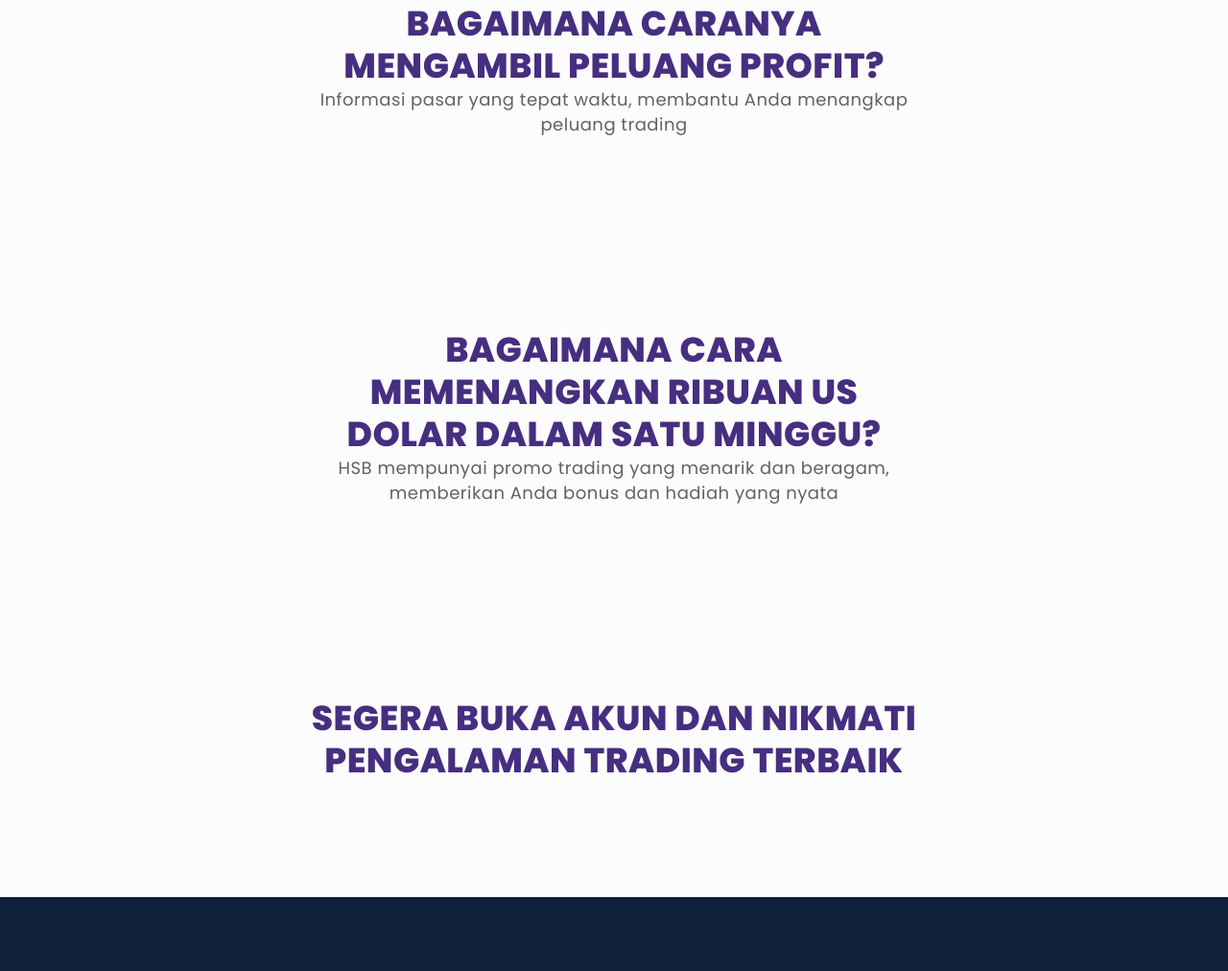
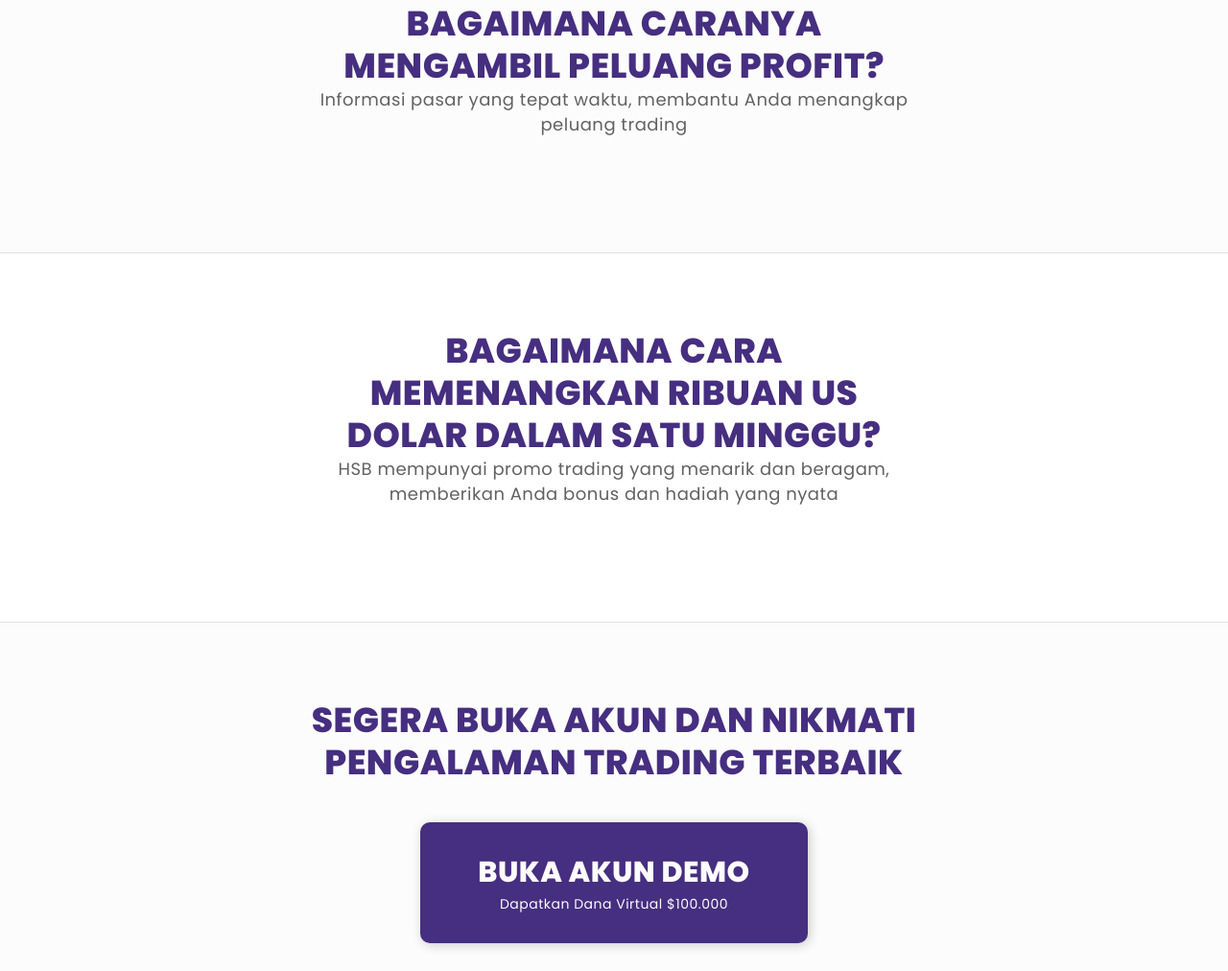
Before and after one commit to ovarz/hsb, a PHP site: page / in a window 1280 px wide. Shown: the part 2273-3285 px from the top of the page at 96% size. Run offline with PHP 8.4, Linux system fonts and the light colour scheme.

Commit message:
section open

```diff
--- a/css/core.css
+++ b/css/core.css
@@ -56,7 +56,11 @@ footer > span > *{padding:var(--section-space) 0;}
   footer > span{padding:var(--section-space);}
 }
 
+
+
 .cover-image:after{content:''; display:block; position:absolute; top:0; left:0; width:100%; height:100%; background:url("../img/fixdot.png");}
+
+
 
 .cost{background-color:#212121; position:relative;}
 .cost .cover-image{opacity:0.75;}
@@ -81,3 +85,25 @@ footer > span > *{padding:var(--section-space) 0;}
 @media screen and (min-width:1280px){
   .cost-content > span{grid-column-gap:var(--section-space); grid-row-gap:var(--section-space);}
 }
+
+
+
+.win{background-color:#FFF; border-top:1px solid #E0E0E0; border-bottom:1px solid #E0E0E0;}
+
+
+
+.open > span{display:block;}
+.open-button *{text-align:center;}
+.open-button .btn{display:inline-block;
+-moz-box-shadow:var(--shadow-neumorph); -webkit-box-shadow:var(--shadow-neumorph); box-shadow:var(--shadow-neumorph);}
+.open-button-label{font-weight:900;}
+.open-button-desc{text-transform:none; font-weight:normal;}
+
+@media screen and (min-width:0px) and (max-width:1023px){
+  .open-button-label{font-size:24px;}
+}
+
+@media screen and (min-width:1024px){
+  .open-button .btn{padding:30px 60px;}
+  .open-button-label{font-size:30px;}
+}
--- a/module/open.php
+++ b/module/open.php
@@ -5,5 +5,12 @@
           <h3>Segera buka akun dan nikmati pengalaman trading terbaik</h3>
         </span>
       </div>
+      <div class="open-button content_center">
+        <a aria-label="Link Title" alt="link_title" class="btn"
+        href="javascript:void(0)">
+          <div class="open-button-label">Buka akun demo</div>
+          <div class="open-button-desc">Dapatkan Dana Virtual $100.000</div>
+        </a>
+      </div>
     </span>
   </section>
```
